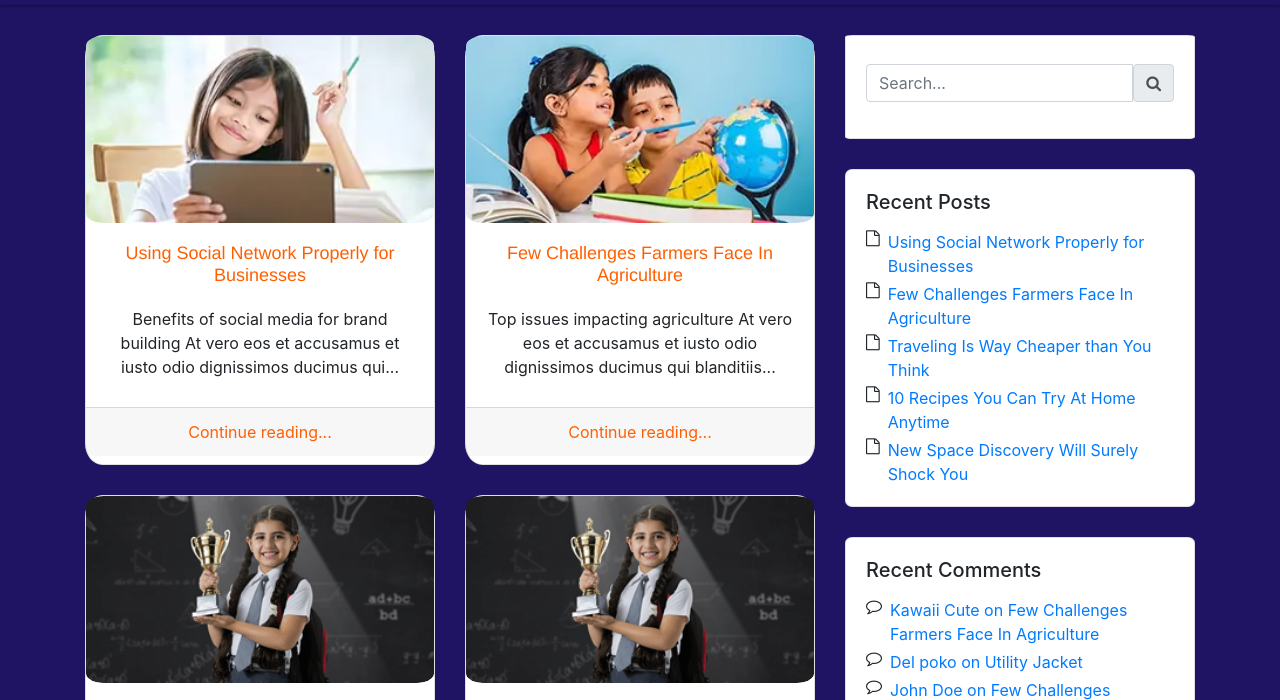
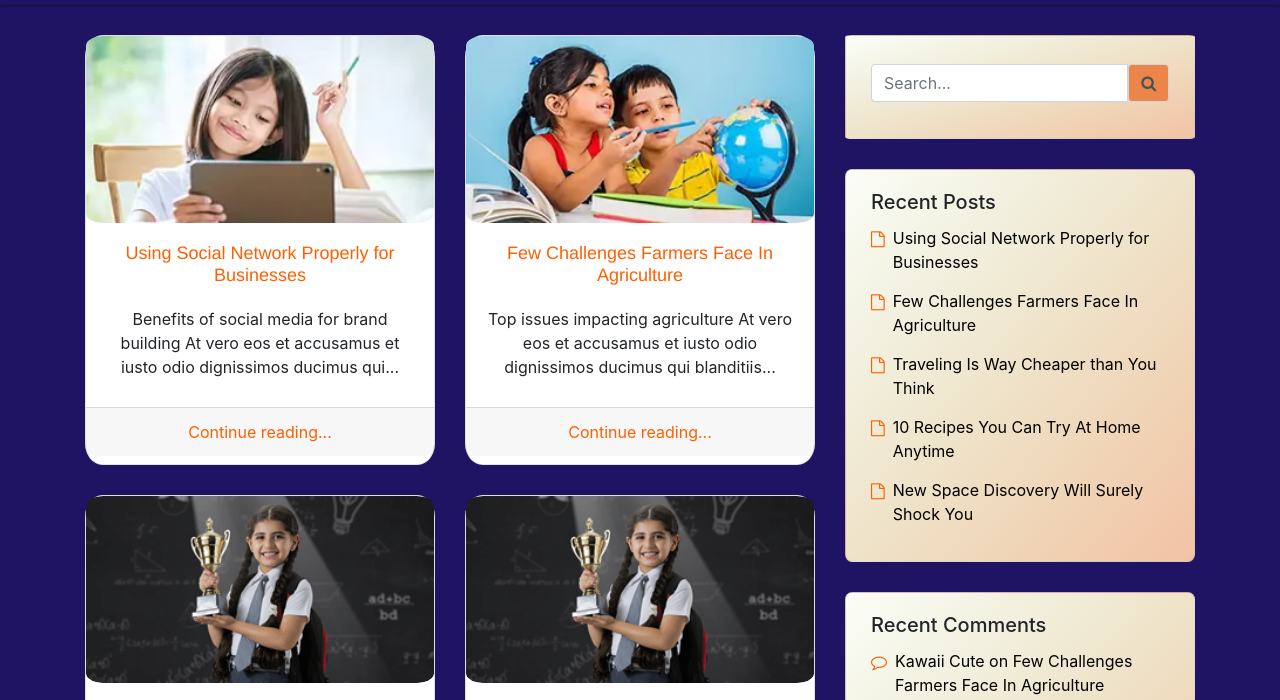
Before and after one commit to RiddhiDhage/Task_Blog.github.io, a plain HTML site: page index.html in a window 1280 px wide. Shown: the part 86-786 px from the top of the page. Drawn offline with Linux system fonts and the light colour scheme.

Commit message:
Update style.css

```diff
--- a/CSS/style.css
+++ b/CSS/style.css
@@ -9,7 +9,9 @@
     height: 100%;
     padding-bottom: 50px;
 }
-
+.input-group-text{
+   background-color: #eb854a;
+}
 .cardstyle{
     margin-top: 30px;
     border-radius: 5%;
@@ -17,7 +19,18 @@
 .cardstyle2{
     margin-top: 30px;
     border-radius: 2%;
+    padding-right: 5px;
+    padding-left: 5px;
+    background-image: linear-gradient(to left top, #f3c2a5, #f0d3b5, #efe3c9, #f2f1e0, #fbfdf7);
 
+}
+.iconstyle{
+    color: #ff5f00;
+    margin-top: 5px;
+}
+.card_a{
+    margin-bottom: 15px;
+    color: black;
 }
 .card-img-wrap{
     overflow: hidden;
```
